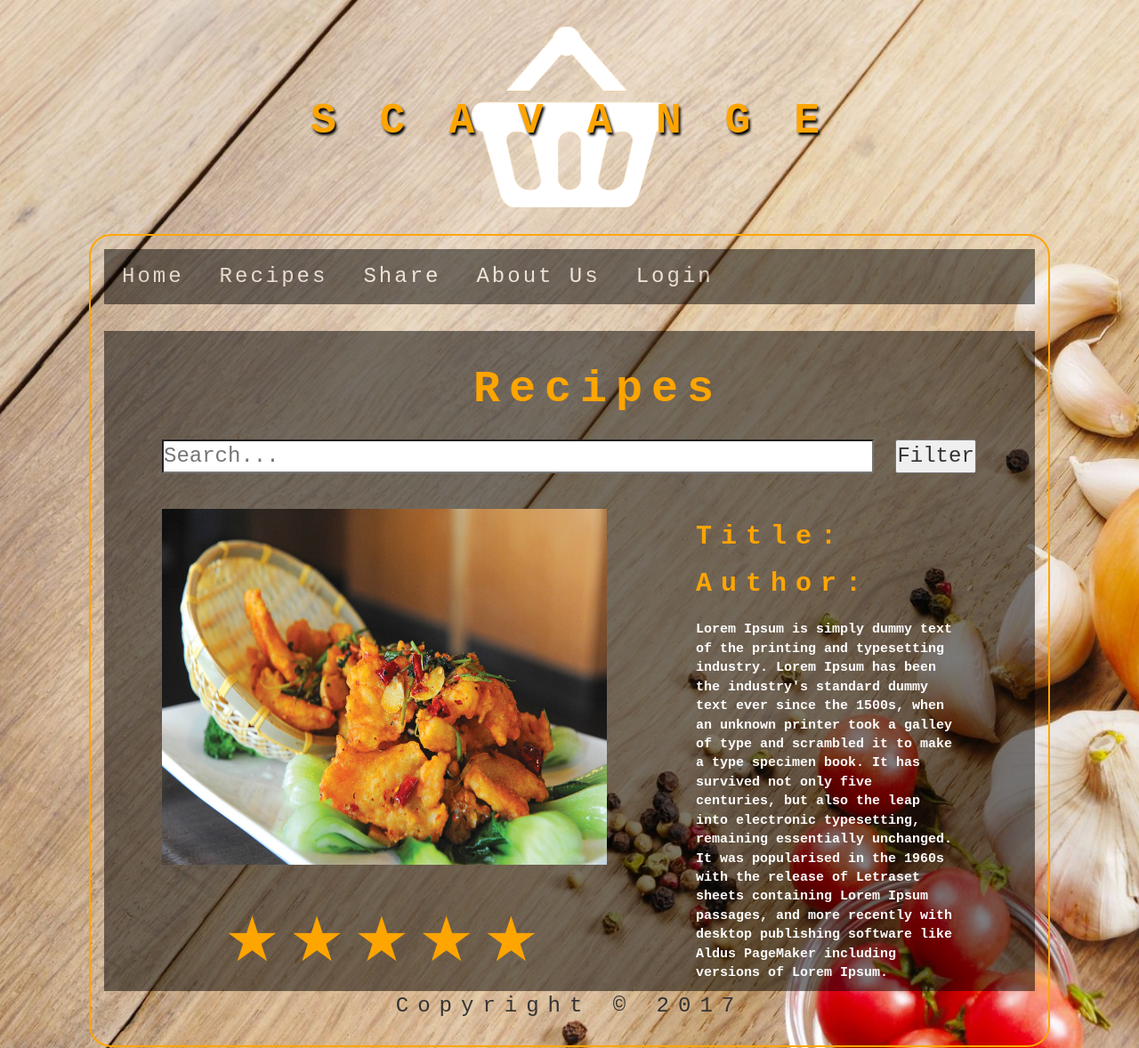
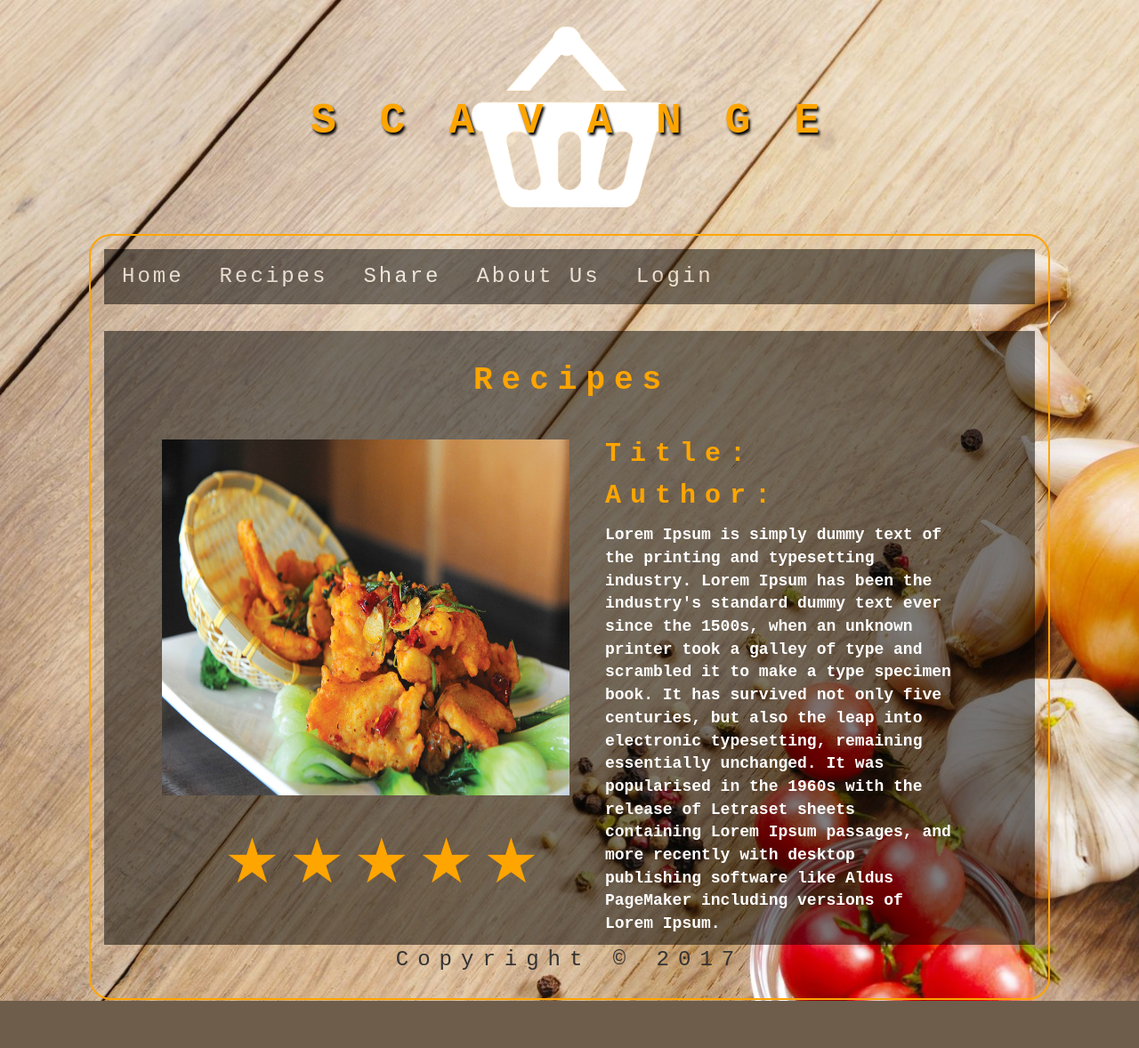
Before and after one commit to JaeJang/Scavange, a PHP site: page /recipepage.html in a window 1280 px wide. Shown: the whole page at 89% size. After the commit the page ends 1125 px from the top, so only its background shows below. Run offline with PHP 8.4, Linux system fonts and the light colour scheme; some libraries are stand-ins or nearby versions.

Commit message:
Fixed recipe web page

```diff
--- a/recipepage.css
+++ b/recipepage.css
@@ -13,7 +13,7 @@ body {
     clear:both;
 }
 h1 {
-	font-size: 54px;
+	font-size: 36px;
 }
 .navIcon {
 	position: absolute;
@@ -82,37 +82,40 @@ h1 {
 	visibility: hidden;
 }
 .recipes {
-    font-size: 50px;
+    font-size: 36px;
     padding-top: 30px;
     padding-left: 400px;
     color:orange;
     font-weight: bold;
 }
-.box{
-  padding-top: 20px;
-  padding-left: 50px;
-
+table {margin: auto;
+width: 100%}
+td {
+    width: 50%;
+    vertical-align: top;
+    text-align: left;
 }
-.box input[type="search"] { width:800px;}
-
+tr {
+    vertical-align: top;
+}
 #pic {
     padding-left:50px;
     padding-top: 40px;
 
 }
-.Picture { width:500px; height: 400px;}
+.Picture { width:100%; height: 400px;}
 
 #title {
     font-size: 30px;
-    padding-left: 650px;
+    padding-left: 40px;
     color:orange;
     font-weight:bold;
-    padding-top: 50px;
+    padding-top: 35px;
 }
 #author {
     font-size: 30px;
-    padding-left: 650px;
-    padding-top: 10px;
+    padding-left: 40px;
+    padding-top: 5px;
     color:orange;
     font-weight:bold;
 
@@ -120,20 +123,19 @@ h1 {
 
 #random {
     margin-right: 70px;
-    padding-left: 650px;
-    padding-top: 20px;
-    font-size:15px;
+    padding-left: 40px;
+    padding-top: 10px;
+    font-size:18px;
     letter-spacing: 0;
     font-weight:bold;
     color:white;
 }
 #Star {
     font-size: 70px;
-    padding-top: 40px;
+    padding-top: 30px;
     padding-left: 120px;
     color:orange;
 }
-#button {color:orange;}
 
 #left{
     float: left;
--- a/recipepage.html
+++ b/recipepage.html
@@ -7,8 +7,8 @@
 	<script src="https://ajax.googleapis.com/ajax/libs/jquery/3.2.1/jquery.min.js"></script>
 	<script src="https://maxcdn.bootstrapcdn.com/bootstrap/3.3.7/js/bootstrap.min.js"></script>
 	<link rel="stylesheet" href="recipepage.css">
-	<link rel="stylesheet" href="testProj.css">
-	<link rel="stylesheet" href="login.css">
+	<link rel="stylesheet" href="CSS/testProj.css">
+	<link rel="stylesheet" href="CSS/login.css">
 	<title>SCAVANGE</title>
 </head>
 <body>
@@ -63,16 +63,17 @@
 <!--START YOUR CODES FROM THIS LINE----------------------------------------------------------------->
             <div class="recipeContent col-md-12">
         <div class="recipes"> <strong>Recipes</strong></div>
-      <div class="box"><span class="icon"><i class="fa fa-search"></i></span>
-      <input type="search" id="search" placeholder="Search..." />
-          <button onclick="myFunction()">Filter</button></div>
+
             <div id="body">
-        <div id="left">
+                <table>
+
+                    <tr>
+                        <td> <div id="left">
             <div id="pic">
                 <img class="Picture" src="Images/sampleFood.jpg"></div>
             <div id="Star">★★★★★</div>
-           </div>
-            <div id="right">
+           </div></td>
+                        <td>          <div id="right">
         <div id="title">
         <strong>Title:</strong></div>
         <div id="author">
@@ -80,7 +81,12 @@
         <div id="random">
             <p>Lorem Ipsum is simply dummy text of the printing and typesetting industry. Lorem Ipsum has been the industry's standard dummy text ever since the 1500s, when an unknown printer took a galley of type and scrambled it to make a type specimen book. It has survived not only five centuries, but also the leap into electronic typesetting, remaining essentially unchanged. It was popularised in the 1960s with the release of Letraset sheets containing Lorem Ipsum passages, and more recently with desktop publishing software like Aldus PageMaker including versions of Lorem Ipsum.</p></div>
 
-                </div></div></div>
+                </div></td>
+
+                            </tr>
+                </table>
+
+  </div></div>
 
 <!--END----------------------------------------------------------------->
 <!--END----------------------------------------------------------------->
```
